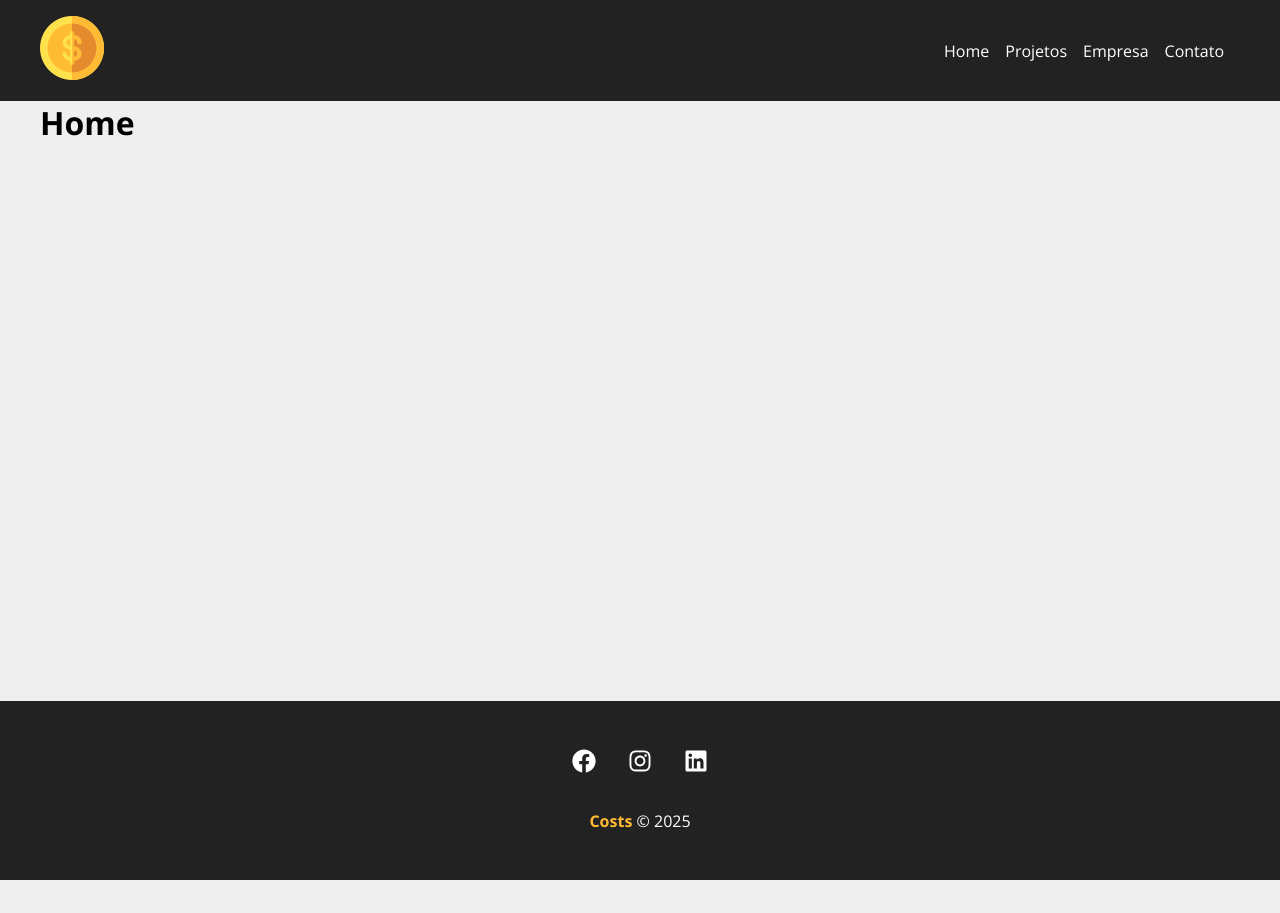
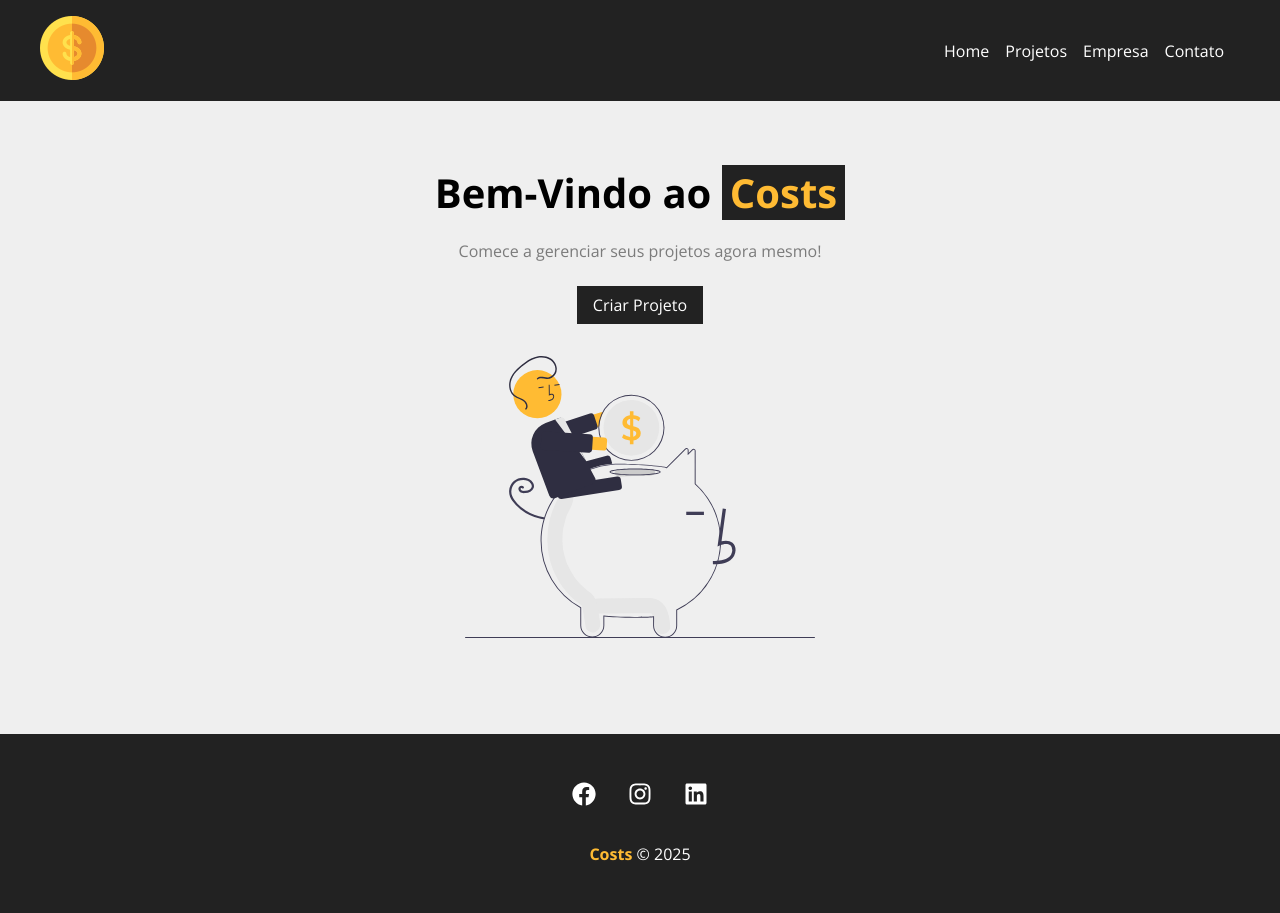
Before and after one commit to guilhermecolares/Projeto-Costs, a JavaScript app: page / in a window 1280 px wide. Before the commit the page ends 880 px from the top, so only its background shows below. Built offline with nearby package versions, Linux system fonts and the light colour scheme; the HTML template or start-up script is replaced by a standard one.

Commit message:
CRIAÇÃO DA HOME

```diff
--- /dev/null
+++ b/src/components/layout/LinkButtom.module.css
@@ -0,0 +1,27 @@
+.btn {
+    background-color: #222;
+    color: #fff;
+    padding: 0.5em 1em;
+    text-decoration: none;
+    transition: 0.5s;
+}
+
+.btn:hover {
+    color: #ffbb33;
+    border-radius: 10px;
+    animation: pulsar 4s infinite;
+    animation-delay: 0.5s;
+}
+
+@keyframes pulsar {
+    0% {
+        transform: scale(1);
+    }
+    50% {
+        transform: scale(1.03);
+        backface-visibility: hidden;
+    }
+    100% {
+        transform: scale(1);
+    }
+}
--- /dev/null
+++ b/src/components/layout/LinkButton.js
@@ -0,0 +1,12 @@
+import styles from './LinkButtom.module.css'
+import { Link } from 'react-router-dom'
+
+function LinkButton({to, text}) {
+    return (
+        <Link className={styles.btn} to={to}>
+            {text}
+        </Link>
+    )
+}
+
+export default LinkButton
--- a/src/components/pages/Home.js
+++ b/src/components/pages/Home.js
@@ -1,6 +1,19 @@
+import styles from './Home.module.css'
+
+import savings from '../../img/savings.svg'
+import LinkButton from '../layout/LinkButton'
+
 function Home() {
     return (
-        <h1>Home</h1>
+        <section className={styles.home_container}>
+            <h1>Bem-Vindo ao <span>Costs</span></h1>
+
+            <p>Comece a gerenciar seus projetos agora mesmo!</p>
+
+            <LinkButton to='/newproject' text='Criar Projeto' />
+
+            <img src={savings} alt="Costs" />
+        </section>
     )
 }
 
--- /dev/null
+++ b/src/components/pages/Home.module.css
@@ -0,0 +1,29 @@
+.home_container {
+    width: 100%;
+    display: flex;
+    flex-direction: column;
+    align-items: center;
+    justify-content: center;
+    padding: 4em;
+}
+
+.home_container h1 {
+    font-size: 2.5em;
+    margin-bottom: .5em;
+}
+
+.home_container h1 span {
+    color: #ffbb33;
+    padding: 0 .2em;
+    background-color: #222;
+}
+
+.home_container p {
+    margin-bottom: 1.5em;
+    color: #7b7b7b;
+}
+
+.home_container img {
+    width: 350px;
+    margin: 2em 0;
+}
```
